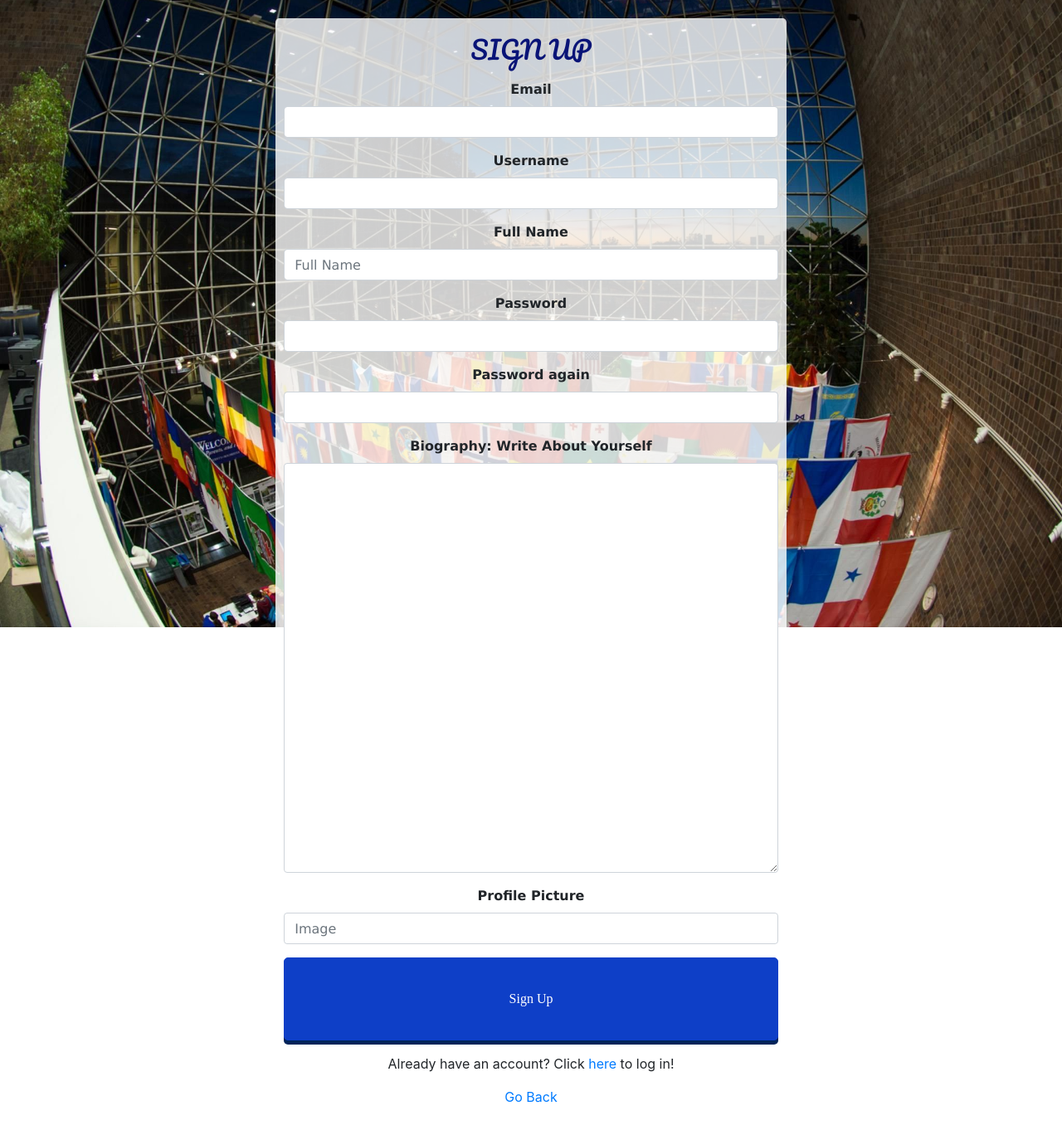
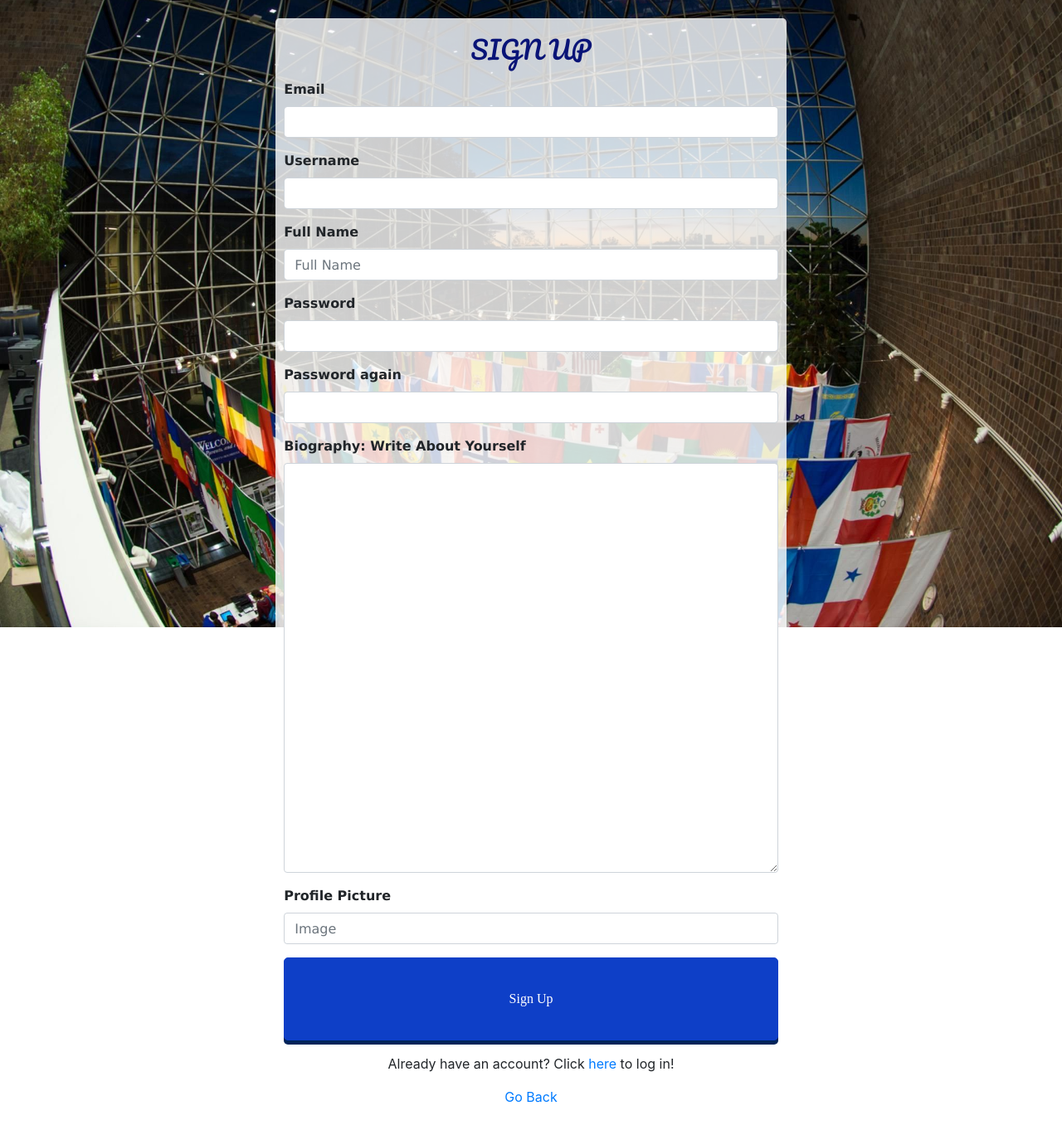
Before and after one commit to Pratistha98/CS210, a Flask app: page /signup in a window 1280 px wide. Shown: the part 96-1464 px from the top of the page at 83% size. Run offline with Flask 2, Linux system fonts and the light colour scheme; some libraries are stand-ins or nearby versions; some web fonts are replaced.

Commit message:
Aligned the labels

```diff
--- a/static/mero.css
+++ b/static/mero.css
@@ -389,6 +389,9 @@ The following code is for the styling specific to the login page
     width: 57%;
     margin: 0 auto;
 }
+.form-group{
+  text-align:left !important;
+}
 
 /**The following code is for the styling specific to the signup page**/
 .body-signup{
--- a/templates/SignUp.html
+++ b/templates/SignUp.html
@@ -26,8 +26,6 @@
                             {{wtf.form_field(form.email)}}
                             <!-- <input type="email" class="form-control" id="formGroupExampleInput" name ="email" placeholder="email"> -->
                         </div>
-
-
                         <div class="form-group" >
                             {{wtf.form_field(form.username)}}
                             <!-- <input type="text" class="form-control" id="formGroupExampleInput" name ="username" placeholder="username"> -->
```
